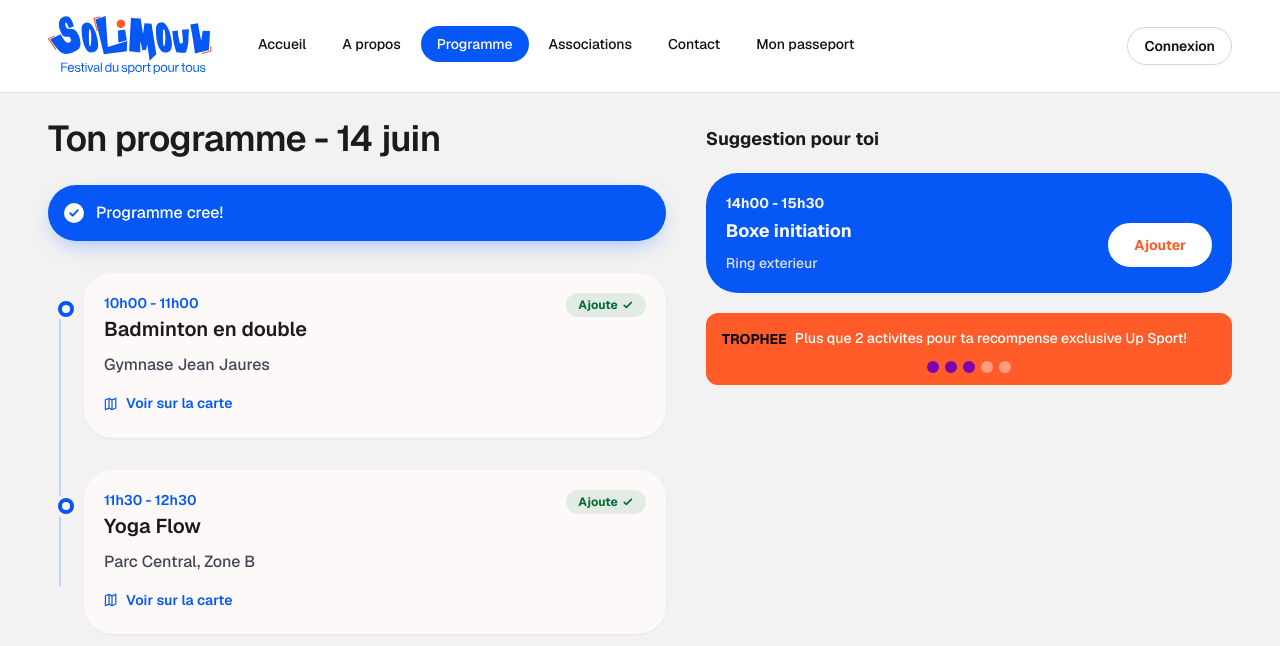
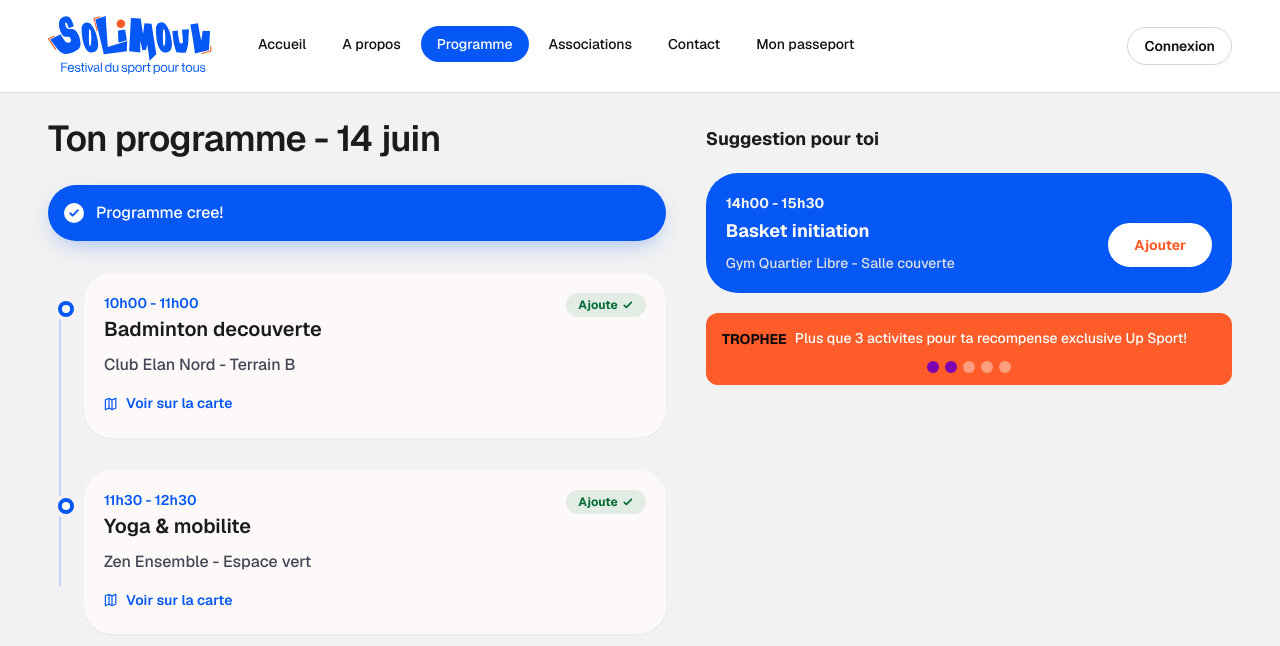
Before and after one commit to Joulelone/Solimouv, a Next.js app: page /programme/mon-programme in a window 1280 px wide. Shown: the top 646 px of the page. Built offline with nearby package versions, Linux system fonts and the light colour scheme; no server answers.

Commit message:
feat: rendre le programme dynamique entre sélection et mon programme

```diff
--- a/src/app/programme/mon-programme/page.tsx
+++ b/src/app/programme/mon-programme/page.tsx
@@ -1,3 +1,4 @@
+import { Suspense } from "react";
 import type { Metadata } from "next";
 import { MonProgrammeClient } from "./programme-result-client";
 
@@ -8,5 +9,15 @@ export const metadata: Metadata = {
 };
 
 export default function MonProgrammePage() {
-  return <MonProgrammeClient />;
+  return (
+    <Suspense
+      fallback={
+        <div className="min-h-screen bg-[#f2f2f2] p-6 text-sm text-[#6F7281]">
+          Chargement du programme...
+        </div>
+      }
+    >
+      <MonProgrammeClient />
+    </Suspense>
+  );
 }
--- a/src/app/programme/mon-programme/programme-result-client.tsx
+++ b/src/app/programme/mon-programme/programme-result-client.tsx
@@ -3,18 +3,23 @@
 import { signOut } from "firebase/auth";
 import Image from "next/image";
 import Link from "next/link";
-import { usePathname, useRouter } from "next/navigation";
+import { usePathname, useRouter, useSearchParams } from "next/navigation";
 import { useMemo, useState } from "react";
 import { useAuth } from "@/components/auth-provider";
 import { MobileBurgerMenu } from "@/components/mobile-burger-menu";
 import { auth } from "@/lib/firebase";
-
-type ProgramItem = {
-  id: string;
-  time: string;
-  title: string;
-  place: string;
-};
+import {
+  defaultProgrammeActivityIds,
+  getProgrammeActivityById,
+  normalizeProgrammeActivityIds,
+  programmeActivities,
+  type ProgrammeActivity,
+  type ProgrammeActivityId,
+} from "@/lib/programme-data";
+import {
+  resolveProgrammeSelection,
+  writeProgrammeSelectionToStorage,
+} from "@/lib/programme-selection";
 
 const baseLinks = [
   { href: "/", label: "Accueil" },
@@ -23,21 +28,6 @@ const baseLinks = [
   { href: "/associations", label: "Associations" },
   { href: "/contact", label: "Contact" },
   { href: "/passport", label: "Mon passeport" },
-];
-
-const timelineItems: ProgramItem[] = [
-  {
-    id: "badminton-double",
-    time: "10h00 - 11h00",
-    title: "Badminton en double",
-    place: "Gymnase Jean Jaures",
-  },
-  {
-    id: "yoga-flow",
-    time: "11h30 - 12h30",
-    title: "Yoga Flow",
-    place: "Parc Central, Zone B",
-  },
 ];
 
 function MobileMenuIcon() {
@@ -121,7 +111,7 @@ function MapLinkIcon() {
   );
 }
 
-function TimelineCard({ item }: { item: ProgramItem }) {
+function TimelineCard({ item }: { item: ProgrammeActivity }) {
   return (
     <div className="relative">
       <div className="absolute -left-[30px] top-6 flex h-6 w-6 items-center justify-center rounded-full border-4 border-[#F6F3F2] bg-[#0558F6]">
@@ -130,10 +120,8 @@ function TimelineCard({ item }: { item: ProgramItem }) {
       <article className="rounded-[28px] bg-[#FCF9F8] p-5 shadow-[0px_1px_2px_0px_rgba(0,0,0,0.05)]">
         <div className="flex items-start justify-between gap-3">
           <div>
-            <p className="text-[14px] font-semibold leading-5 text-[#0558F6]">{item.time}</p>
-            <h3 className="mt-1 text-[20px] font-semibold leading-6 text-[#1C1B1B]">
-              {item.title}
-            </h3>
+            <p className="text-[14px] font-semibold leading-5 text-[#0558F6]">{item.timeRange}</p>
+            <h3 className="mt-1 text-[20px] font-semibold leading-6 text-[#1C1B1B]">{item.title}</h3>
           </div>
           <span className="inline-flex items-center gap-1 rounded-full bg-[rgba(0,109,52,0.1)] px-3 py-1 text-xs font-bold text-[#006D34]">
             Ajoute
@@ -141,7 +129,7 @@ function TimelineCard({ item }: { item: ProgramItem }) {
           </span>
         </div>
         <p className="mt-3 text-[16px] font-medium leading-6 text-[#434656]">{item.place}</p>
-        <Link href="/contact" className="mt-4 inline-flex items-center gap-2 text-[14px] font-semibold text-[#0558F6] hover:opacity-85">
+        <Link href={`/contact?atelier=${item.id}`} className="mt-4 inline-flex items-center gap-2 text-[14px] font-semibold text-[#0558F6] hover:opacity-85">
           <MapLinkIcon />
           Voir sur la carte
         </Link>
@@ -153,21 +141,60 @@ function TimelineCard({ item }: { item: ProgramItem }) {
 export function MonProgrammeClient() {
   const router = useRouter();
   const pathname = usePathname();
+  const searchParams = useSearchParams();
   const { user } = useAuth();
   const [menuOpen, setMenuOpen] = useState(false);
 
+  const activitiesParam = searchParams.get("activities");
+
   const links = useMemo(() => {
     if (user) {
-      return [...baseLinks, { href: "/organisateur", label: "Espace organisateur" }, { href: "/app/dashboard", label: "Dashboard" }];
+      return [
+        ...baseLinks,
+        { href: "/organisateur", label: "Espace organisateur" },
+        { href: "/app/dashboard", label: "Dashboard" },
+      ];
     }
     return baseLinks;
   }, [user]);
+
+  const selectedIds = useMemo(() => {
+    const resolved = resolveProgrammeSelection(activitiesParam);
+    if (resolved.length > 0) {
+      return resolved;
+    }
+    return defaultProgrammeActivityIds;
+  }, [activitiesParam]);
+
+  const selectedActivities = useMemo(() => {
+    return selectedIds
+      .map((activityId) => getProgrammeActivityById(activityId))
+      .filter((activity): activity is ProgrammeActivity => activity !== null);
+  }, [selectedIds]);
+
+  const selectedIdSet = useMemo(() => new Set(selectedIds), [selectedIds]);
+
+  const suggestedActivity = useMemo(() => {
+    return programmeActivities.find((activity) => !selectedIdSet.has(activity.id)) ?? null;
+  }, [selectedIdSet]);
+
+  const rewardGoal = 5;
+  const remainingForReward = Math.max(0, rewardGoal - selectedActivities.length);
 
   async function handleSignOut() {
     if (auth) {
       await signOut(auth);
     }
     router.push("/");
+  }
+
+  function handleAddActivity(activityId: ProgrammeActivityId) {
+    const nextSelection = normalizeProgrammeActivityIds([...selectedIds, activityId]);
+    writeProgrammeSelectionToStorage(nextSelection);
+
+    const params = new URLSearchParams(searchParams.toString());
+    params.set("activities", nextSelection.join(","));
+    router.push(`/programme/mon-programme?${params.toString()}`);
   }
 
   return (
@@ -241,7 +268,6 @@ export function MonProgrammeClient() {
             )}
           </div>
         </div>
-
       </header>
       <MobileBurgerMenu
         open={menuOpen}
@@ -263,46 +289,71 @@ export function MonProgrammeClient() {
               <p className="text-[16px] font-medium leading-6">Programme cree!</p>
             </div>
 
+            {selectedActivities.length > 0 ? (
               <div className="relative mt-8 space-y-8 pl-9">
                 <div className="absolute bottom-4 left-[11px] top-8 w-[2px] bg-[rgba(5,88,246,0.2)]" aria-hidden />
-              {timelineItems.map((item) => (
+                {selectedActivities.map((item) => (
                   <TimelineCard key={item.id} item={item} />
                 ))}
               </div>
+            ) : (
+              <div className="mt-8 rounded-[24px] border border-[#E0E0E0] bg-white p-5">
+                <p className="text-[16px] font-semibold text-[#1C1B1B]">Aucune activite selectionnee</p>
+                <p className="mt-2 text-[14px] leading-5 text-[#6F7281]">
+                  Retourne dans la page Programme et appuie sur + pour ajouter tes ateliers.
+                </p>
+                <Link
+                  href="/programme"
+                  className="mt-4 inline-flex rounded-full bg-[#0558F6] px-5 py-2 text-[14px] font-semibold text-white"
+                >
+                  Choisir mes activites
+                </Link>
+              </div>
+            )}
           </section>
 
           <aside className="mt-8 lg:mt-2">
             <h2 className="text-[18px] font-bold leading-7 text-[#1C1B1B]">Suggestion pour toi</h2>
 
+            {suggestedActivity ? (
               <article className="mt-5 rounded-[32px] bg-[#0558F6] p-5 text-white">
-              <p className="text-[14px] font-bold leading-5 text-[#F2F2F2]">14h00 - 15h30</p>
+                <p className="text-[14px] font-bold leading-5 text-[#F2F2F2]">{suggestedActivity.timeRange}</p>
                 <div className="mt-1 flex items-center justify-between gap-3">
                   <div>
-                  <h3 className="text-[18px] font-bold leading-7 text-[#FCF9F8]">Boxe initiation</h3>
-                  <p className="mt-2 text-[14px] font-medium leading-5 text-[#E0E0E0]">Ring exterieur</p>
+                    <h3 className="text-[18px] font-bold leading-7 text-[#FCF9F8]">{suggestedActivity.title}</h3>
+                    <p className="mt-2 text-[14px] font-medium leading-5 text-[#E0E0E0]">{suggestedActivity.place}</p>
                   </div>
                   <button
                     type="button"
+                    onClick={() => handleAddActivity(suggestedActivity.id)}
                     className="inline-flex h-11 items-center justify-center rounded-full border-2 border-white bg-white px-6 text-[14px] font-bold text-[#FF5C29]"
                   >
                     Ajouter
                   </button>
                 </div>
               </article>
+            ) : (
+              <article className="mt-5 rounded-[24px] border border-[#E0E0E0] bg-white p-5 text-[#1C1B1B]">
+                Toutes les activites disponibles sont deja ajoutees.
+              </article>
+            )}
 
-            <article className="mt-5 rounded-[12px] bg-[#FF5C29] px-4 pt-4 pb-3">
+            <article className="mt-5 rounded-[12px] bg-[#FF5C29] px-4 pb-3 pt-4">
               <div className="flex items-start gap-2">
                 <span className="text-[14px] font-bold uppercase leading-[20px] text-[#0A0A0A]">Trophee</span>
                 <p className="text-[14px] font-medium leading-[19.6px] text-white">
-                  Plus que 2 activites pour ta recompense exclusive Up Sport!
+                  {remainingForReward > 0
+                    ? `Plus que ${remainingForReward} activites pour ta recompense exclusive Up Sport!`
+                    : "Recompense exclusive debloquee, bravo!"}
                 </p>
               </div>
               <div className="mt-3 flex justify-center gap-1.5">
-                <span className="h-3 w-3 rounded-full bg-[#7F00B1]" />
-                <span className="h-3 w-3 rounded-full bg-[#7F00B1]" />
-                <span className="h-3 w-3 rounded-full bg-[#7F00B1]" />
-                <span className="h-3 w-3 rounded-full bg-[rgba(255,255,255,0.4)]" />
-                <span className="h-3 w-3 rounded-full bg-[rgba(255,255,255,0.4)]" />
+                {Array.from({ length: rewardGoal }).map((_, index) => (
+                  <span
+                    key={index}
+                    className={`h-3 w-3 rounded-full ${index < selectedActivities.length ? "bg-[#7F00B1]" : "bg-[rgba(255,255,255,0.4)]"}`}
+                  />
+                ))}
               </div>
             </article>
           </aside>
--- a/src/app/programme/programme-client.tsx
+++ b/src/app/programme/programme-client.tsx
@@ -4,29 +4,22 @@ import { signOut } from "firebase/auth";
 import Image from "next/image";
 import Link from "next/link";
 import { usePathname, useRouter } from "next/navigation";
-import { useMemo, useState } from "react";
+import { useEffect, useMemo, useState } from "react";
 import { useAuth } from "@/components/auth-provider";
 import { MobileBurgerMenu } from "@/components/mobile-burger-menu";
 import { auth } from "@/lib/firebase";
-
-type FilterId =
-  | "all"
-  | "morning"
-  | "afternoon"
-  | "evening"
-  | "beginner"
-  | "handisport"
-  | "family";
-
-type Activity = {
-  id: string;
-  time: string;
-  title: string;
-  place: string;
-  badge: string;
-  badgeColor: string;
-  tags: FilterId[];
-};
+import {
+  defaultProgrammeActivityIds,
+  normalizeProgrammeActivityIds,
+  programmeActivities,
+  programmeFilters,
+  type ProgrammeActivityId,
+  type ProgrammeFilterId,
+} from "@/lib/programme-data";
+import {
+  buildProgrammeSelectionParam,
+  writeProgrammeSelectionToStorage,
+} from "@/lib/programme-selection";
 
 const baseLinks = [
   { href: "/", label: "Accueil" },
@@ -36,66 +29,6 @@ const baseLinks = [
   { href: "/contact", label: "Contact" },
   { href: "/passport", label: "Mon passeport" },
 ];
-
-const filters: Array<{ id: FilterId; label: string }> = [
-  { id: "all", label: "Tout" },
-  { id: "morning", label: "Matin" },
-  { id: "afternoon", label: "Apres-midi" },
-  { id: "evening", label: "Soir" },
-  { id: "beginner", label: "Debutants" },
-  { id: "handisport", label: "Handisport" },
-  { id: "family", label: "Famille" },
-];
-
-const activities: Activity[] = [
-  {
-    id: "badminton",
-    time: "10h00",
-    title: "Badminton decouverte",
-    place: "Club Elan Nord - Terrain B",
-    badge: "Debutants bienvenus",
-    badgeColor: "bg-[#0558f6]",
-    tags: ["morning", "beginner"],
-  },
-  {
-    id: "yoga",
-    time: "11h30",
-    title: "Yoga & mobilite",
-    place: "Zen Ensemble - Espace vert",
-    badge: "Tous niveaux",
-    badgeColor: "bg-[#05ad56]",
-    tags: ["morning"],
-  },
-  {
-    id: "basket",
-    time: "14h00",
-    title: "Basket initiation",
-    place: "Gym Quartier Libre - Salle couverte",
-    badge: "Initiation",
-    badgeColor: "bg-[#ff5c29]",
-    tags: ["afternoon", "beginner"],
-  },
-  {
-    id: "velo",
-    time: "15h30",
-    title: "Velo adapte",
-    place: "Roues pour Tous - Allee principale",
-    badge: "Handisport",
-    badgeColor: "bg-[#7f00b1]",
-    tags: ["afternoon", "handisport"],
-  },
-  {
-    id: "natation",
-    time: "16h00",
-    title: "Natation libre",
-    place: "Aqua Solidaire - Piscine",
-    badge: "Famille",
-    badgeColor: "bg-[#ff8da4]",
-    tags: ["evening", "family"],
-  },
-];
-
-const defaultSelectedIds = new Set(["badminton", "yoga"]);
 
 function MobileMenuIcon() {
   return (
@@ -173,22 +106,40 @@ export function ProgrammeClient() {
   const pathname = usePathname();
   const { user } = useAuth();
   const [menuOpen, setMenuOpen] = useState(false);
-  const [activeFilter, setActiveFilter] = useState<FilterId>("all");
-  const [selectedIds, setSelectedIds] = useState<Set<string>>(() => new Set(defaultSelectedIds));
+  const [activeFilter, setActiveFilter] = useState<ProgrammeFilterId>("all");
+  const [selectedIds, setSelectedIds] = useState<Set<ProgrammeActivityId>>(
+    () => new Set(defaultProgrammeActivityIds),
+  );
 
-  const links = user
-    ? [...baseLinks, { href: "/organisateur", label: "Espace organisateur" }, { href: "/app/dashboard", label: "Dashboard" }]
-    : baseLinks;
+  const links = useMemo(() => {
+    if (user) {
+      return [
+        ...baseLinks,
+        { href: "/organisateur", label: "Espace organisateur" },
+        { href: "/app/dashboard", label: "Dashboard" },
+      ];
+    }
+    return baseLinks;
+  }, [user]);
+
+  const selectedOrderedIds = useMemo(
+    () => normalizeProgrammeActivityIds(selectedIds),
+    [selectedIds],
+  );
 
   const filteredActivities = useMemo(() => {
     if (activeFilter === "all") {
-      return activities;
+      return programmeActivities;
     }
-    return activities.filter((activity) => activity.tags.includes(activeFilter));
+    return programmeActivities.filter((activity) => activity.tags.includes(activeFilter));
   }, [activeFilter]);
 
-  const selectedCount = selectedIds.size;
+  const selectedCount = selectedOrderedIds.length;
   const remaining = Math.max(0, 3 - selectedCount);
+
+  useEffect(() => {
+    writeProgrammeSelectionToStorage(selectedOrderedIds);
+  }, [selectedOrderedIds]);
 
   async function handleSignOut() {
     if (auth) {
@@ -197,7 +148,7 @@ export function ProgrammeClient() {
     router.push("/");
   }
 
-  function toggleActivity(id: string) {
+  function toggleActivity(id: ProgrammeActivityId) {
     setSelectedIds((current) => {
       const next = new Set(current);
       if (next.has(id)) {
@@ -207,6 +158,17 @@ export function ProgrammeClient() {
       }
       return next;
     });
+  }
+
+  function handleCreateProgramme() {
+    const params = new URLSearchParams();
+    const selection = buildProgrammeSelectionParam(selectedOrderedIds);
+    if (selection) {
+      params.set("activities", selection);
+    }
+
+    const query = params.toString();
+    router.push(query ? `/programme/mon-programme?${query}` : "/programme/mon-programme");
   }
 
   return (
@@ -280,7 +242,6 @@ export function ProgrammeClient() {
             )}
           </div>
         </div>
-
       </header>
       <MobileBurgerMenu
         open={menuOpen}
@@ -297,7 +258,7 @@ export function ProgrammeClient() {
 
       <section className="overflow-x-auto bg-[#f2f2f2] px-5 py-4 lg:px-8 xl:px-12">
         <ul className="flex w-max gap-2 lg:w-full lg:flex-wrap">
-          {filters.map((filter) => {
+          {programmeFilters.map((filter) => {
             const active = activeFilter === filter.id;
             return (
               <li key={filter.id}>
@@ -370,12 +331,13 @@ export function ProgrammeClient() {
 
       <section className="border-t border-[#e0e0e0] bg-[#f2f2f2] px-5 pb-5 pt-3 lg:px-8 xl:px-12">
         <div className="mx-auto w-full lg:mx-0 lg:max-w-[480px]">
-          <Link
-            href="/programme/mon-programme"
+          <button
+            type="button"
+            onClick={handleCreateProgramme}
             className="inline-flex h-[52px] w-full items-center justify-center rounded-full bg-[#0558f6] text-[16px] font-medium leading-6 text-white"
           >
             {"Creer mon programme ->"}
-          </Link>
+          </button>
           <p className="mt-2 text-center text-[11px] leading-[16.5px] text-[#9e9e9e]">
             {selectedCount} activites - modifiable a tout moment
           </p>
--- /dev/null
+++ b/src/lib/programme-data.ts
@@ -0,0 +1,124 @@
+export type ProgrammeActivityId =
+  | "badminton"
+  | "yoga"
+  | "basket"
+  | "velo"
+  | "natation";
+
+export type ProgrammeFilterId =
+  | "all"
+  | "morning"
+  | "afternoon"
+  | "evening"
+  | "beginner"
+  | "handisport"
+  | "family";
+
+export type ProgrammeActivity = {
+  id: ProgrammeActivityId;
+  time: string;
+  timeRange: string;
+  title: string;
+  place: string;
+  badge: string;
+  badgeColor: string;
+  tags: ProgrammeFilterId[];
+};
+
+export const programmeFilters: Array<{ id: ProgrammeFilterId; label: string }> = [
+  { id: "all", label: "Tout" },
+  { id: "morning", label: "Matin" },
+  { id: "afternoon", label: "Apres-midi" },
+  { id: "evening", label: "Soir" },
+  { id: "beginner", label: "Debutants" },
+  { id: "handisport", label: "Handisport" },
+  { id: "family", label: "Famille" },
+];
+
+export const programmeActivities: ProgrammeActivity[] = [
+  {
+    id: "badminton",
+    time: "10h00",
+    timeRange: "10h00 - 11h00",
+    title: "Badminton decouverte",
+    place: "Club Elan Nord - Terrain B",
+    badge: "Debutants bienvenus",
+    badgeColor: "bg-[#0558f6]",
+    tags: ["morning", "beginner"],
+  },
+  {
+    id: "yoga",
+    time: "11h30",
+    timeRange: "11h30 - 12h30",
+    title: "Yoga & mobilite",
+    place: "Zen Ensemble - Espace vert",
+    badge: "Tous niveaux",
+    badgeColor: "bg-[#05ad56]",
+    tags: ["morning"],
+  },
+  {
+    id: "basket",
+    time: "14h00",
+    timeRange: "14h00 - 15h30",
+    title: "Basket initiation",
+    place: "Gym Quartier Libre - Salle couverte",
+    badge: "Initiation",
+    badgeColor: "bg-[#ff5c29]",
+    tags: ["afternoon", "beginner"],
+  },
+  {
+    id: "velo",
+    time: "15h30",
+    timeRange: "15h30 - 16h30",
+    title: "Velo adapte",
+    place: "Roues pour Tous - Allee principale",
+    badge: "Handisport",
+    badgeColor: "bg-[#7f00b1]",
+    tags: ["afternoon", "handisport"],
+  },
+  {
+    id: "natation",
+    time: "16h00",
+    timeRange: "16h00 - 17h00",
+    title: "Natation libre",
+    place: "Aqua Solidaire - Piscine",
+    badge: "Famille",
+    badgeColor: "bg-[#ff8da4]",
+    tags: ["evening", "family"],
+  },
+];
+
+export const defaultProgrammeActivityIds: ProgrammeActivityId[] = ["badminton", "yoga"];
+
+const programmeActivityIdSet = new Set<ProgrammeActivityId>(
+  programmeActivities.map((activity) => activity.id),
+);
+
+const programmeActivityMap = new Map<ProgrammeActivityId, ProgrammeActivity>(
+  programmeActivities.map((activity) => [activity.id, activity]),
+);
+
+export function isProgrammeActivityId(value: string): value is ProgrammeActivityId {
+  return programmeActivityIdSet.has(value as ProgrammeActivityId);
+}
+
+export function normalizeProgrammeActivityIds(ids: Iterable<string>): ProgrammeActivityId[] {
+  const picked = new Set<ProgrammeActivityId>();
+
+  for (const id of ids) {
+    if (isProgrammeActivityId(id)) {
+      picked.add(id);
+    }
+  }
+
+  return programmeActivities
+    .map((activity) => activity.id)
+    .filter((activityId) => picked.has(activityId));
+}
+
+export function getProgrammeActivityById(id: string): ProgrammeActivity | null {
+  if (!isProgrammeActivityId(id)) {
+    return null;
+  }
+  return programmeActivityMap.get(id) ?? null;
+}
--- /dev/null
+++ b/src/lib/programme-selection.ts
@@ -0,0 +1,69 @@
+import {
+  defaultProgrammeActivityIds,
+  normalizeProgrammeActivityIds,
+  type ProgrammeActivityId,
+} from "@/lib/programme-data";
+
+const PROGRAMME_SELECTION_STORAGE_KEY = "solimouv.programme.selectedActivities";
+
+export function parseProgrammeSelectionParam(rawValue: string | null) {
+  if (!rawValue) {
+    return [];
+  }
+
+  const ids = rawValue
+    .split(",")
+    .map((value) => value.trim())
+    .filter(Boolean);
+
+  return normalizeProgrammeActivityIds(ids);
+}
+
+export function buildProgrammeSelectionParam(ids: Iterable<string>) {
+  return normalizeProgrammeActivityIds(ids).join(",");
+}
+
+export function readProgrammeSelectionFromStorage(): ProgrammeActivityId[] {
+  if (typeof window === "undefined") {
+    return [];
+  }
+
+  try {
+    const raw = window.localStorage.getItem(PROGRAMME_SELECTION_STORAGE_KEY);
+    if (!raw) {
+      return [];
+    }
+
+    const parsed = JSON.parse(raw);
+    if (!Array.isArray(parsed)) {
+      return [];
+    }
+
+    return normalizeProgrammeActivityIds(parsed.map((value) => String(value)));
+  } catch {
+    return [];
+  }
+}
+
+export function writeProgrammeSelectionToStorage(ids: Iterable<string>) {
+  if (typeof window === "undefined") {
+    return;
+  }
+
+  const normalized = normalizeProgrammeActivityIds(ids);
+  window.localStorage.setItem(PROGRAMME_SELECTION_STORAGE_KEY, JSON.stringify(normalized));
+}
+
+export function resolveProgrammeSelection(rawValue: string | null): ProgrammeActivityId[] {
+  const fromQuery = parseProgrammeSelectionParam(rawValue);
+  if (fromQuery.length > 0) {
+    return fromQuery;
+  }
+
+  const fromStorage = readProgrammeSelectionFromStorage();
+  if (fromStorage.length > 0) {
+    return fromStorage;
+  }
+
+  return defaultProgrammeActivityIds;
+}
```
Lines whose indentation alone changed are shown as unchanged.
